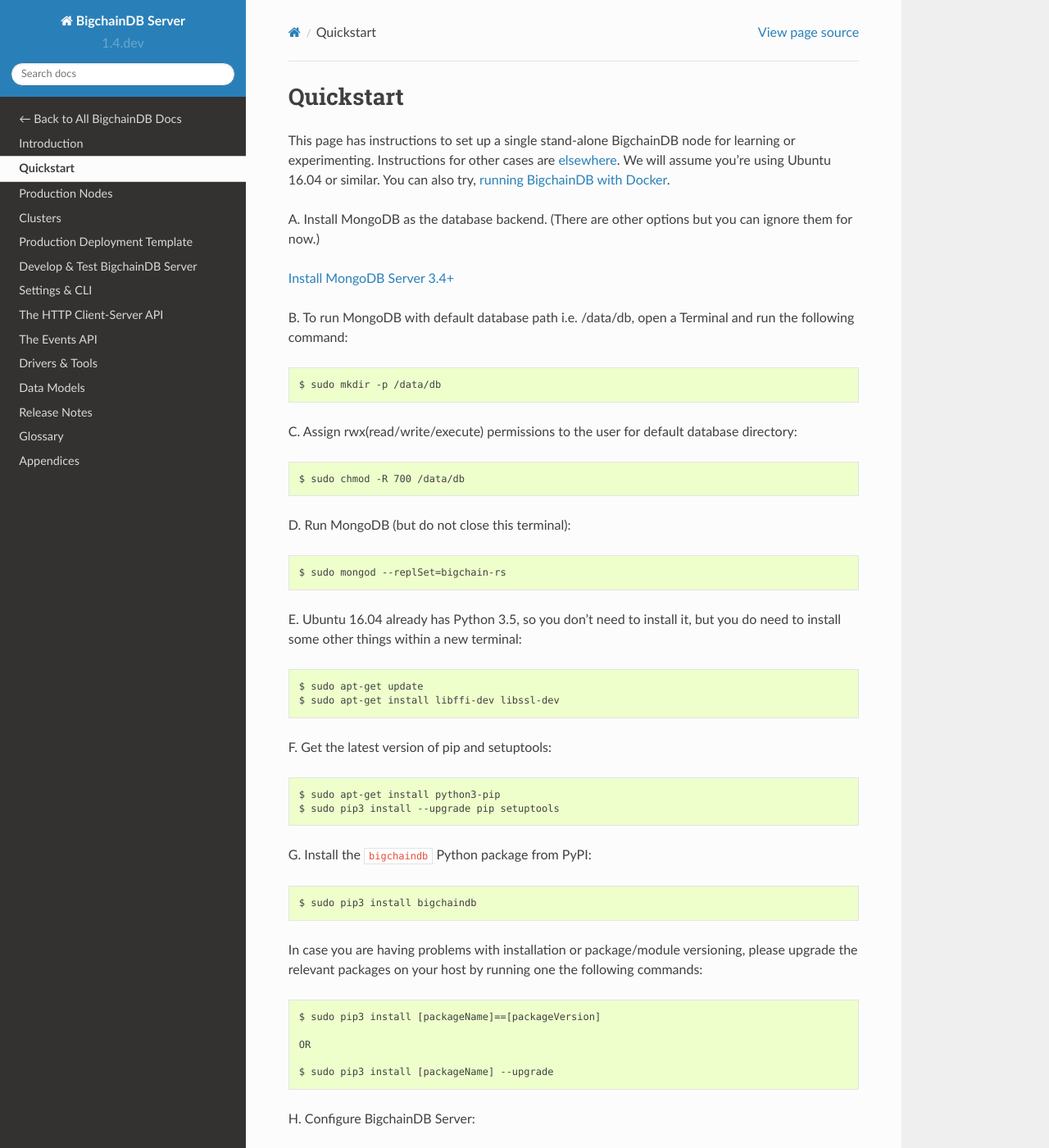
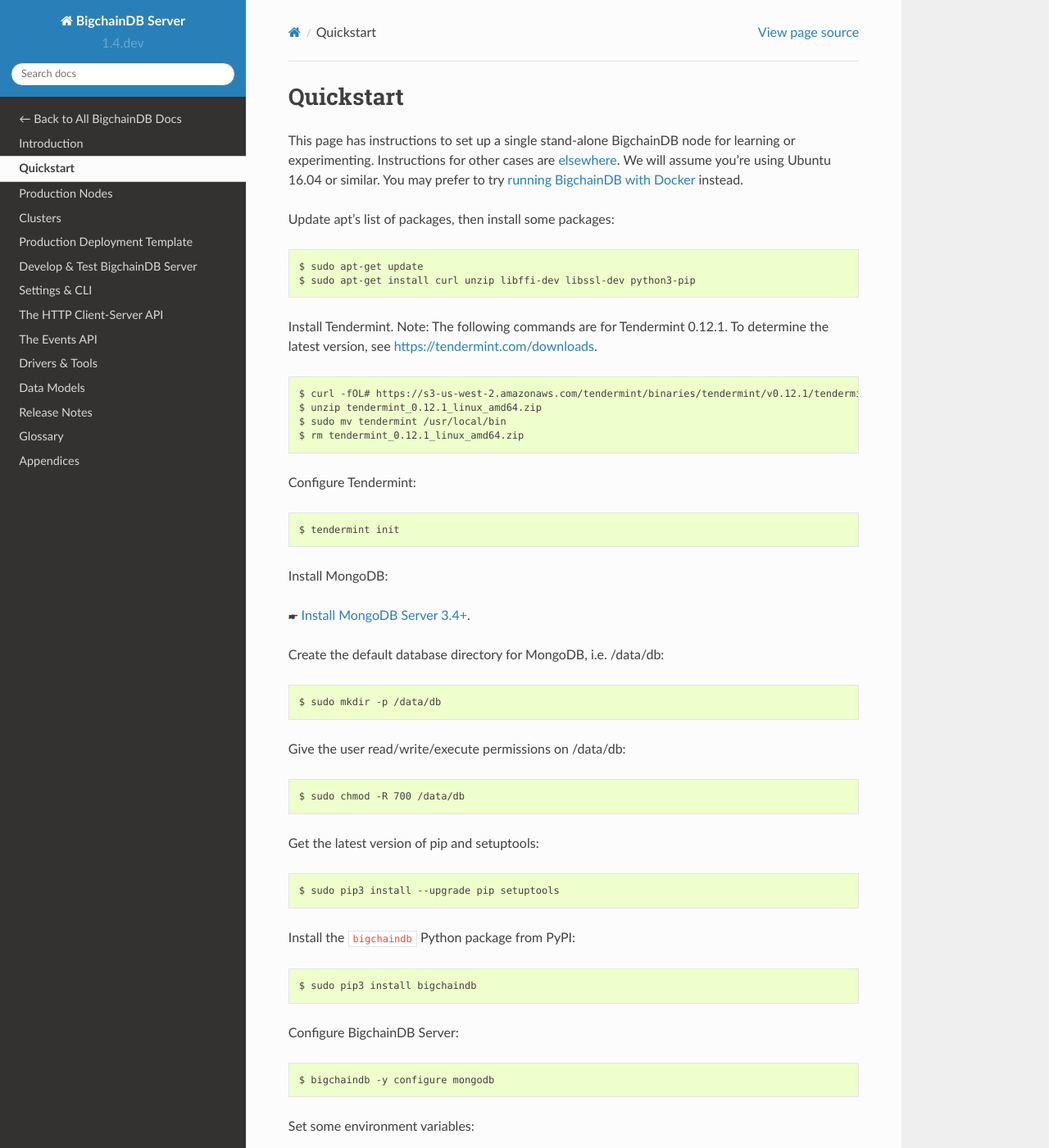
Before and after one commit to bigchaindb/bigchaindb, a Sphinx documentation site: the page built from docs/server/source/quickstart.md, in a window 1280 px wide and 1400 px high. Shown: the whole window at 82% size. Built offline with Sphinx 7.4.7 and the Read the Docs theme 2.0.0, drawn with Linux system fonts in a browser that asks for light colours; some of the changed text lies outside the part shown.

Commit message:
Updated Quickstart page for Tendermint

````diff
--- a/docs/server/source/quickstart.md
+++ b/docs/server/source/quickstart.md
@@ -1,69 +1,87 @@
 # Quickstart
 
-This page has instructions to set up a single stand-alone BigchainDB node for learning or experimenting. Instructions for other cases are [elsewhere](introduction.html). We will assume you're using Ubuntu 16.04 or similar. You can also try, [running BigchainDB with Docker](appendices/run-with-docker.html).
+This page has instructions to set up a single stand-alone BigchainDB node for learning or experimenting. Instructions for other cases are [elsewhere](introduction.html). We will assume you're using Ubuntu 16.04 or similar. You may prefer to try [running BigchainDB with Docker](appendices/run-with-docker.html) instead.
 
-A. Install MongoDB as the database backend. (There are other options but you can ignore them for now.)
+Update apt's list of packages, then install some packages:
+```text
+$ sudo apt-get update
+$ sudo apt-get install curl unzip libffi-dev libssl-dev python3-pip
+```
 
-[Install MongoDB Server 3.4+](https://docs.mongodb.com/manual/tutorial/install-mongodb-on-ubuntu/)
+Install Tendermint. Note: The following commands are for Tendermint 0.12.1. To determine the latest version, see [https://tendermint.com/downloads](https://tendermint.com/downloads).
+```text
+$ curl -fOL# https://s3-us-west-2.amazonaws.com/tendermint/binaries/tendermint/v0.12.1/tendermint_0.12.1_linux_amd64.zip
+$ unzip tendermint_0.12.1_linux_amd64.zip
+$ sudo mv tendermint /usr/local/bin
+$ rm tendermint_0.12.1_linux_amd64.zip
+```
 
-B. To run MongoDB with default database path i.e. /data/db, open a Terminal and run the following command:
+Configure Tendermint:
+```text
+$ tendermint init
+```
+
+Install MongoDB:
+
+🖝 [Install MongoDB Server 3.4+](https://docs.mongodb.com/manual/tutorial/install-mongodb-on-ubuntu/).
+
+Create the default database directory for MongoDB, i.e. /data/db:
 ```text
 $ sudo mkdir -p /data/db
 ```
 
-C. Assign rwx(read/write/execute) permissions to the user for default database directory:
+Give the user read/write/execute permissions on /data/db:
 ```text
 $ sudo chmod -R 700 /data/db
 ```
 
-D. Run MongoDB (but do not close this terminal):
+Get the latest version of pip and setuptools:
+```text
+$ sudo pip3 install --upgrade pip setuptools
+```
+
+Install the `bigchaindb` Python package from PyPI:
+```text
+$ sudo pip3 install bigchaindb
+```
+
+Configure BigchainDB Server:
+```text
+$ bigchaindb -y configure mongodb
+```
+
+Set some environment variables:
+```text
+$ export BIGCHAINDB_START_TENDERMINT=0
+$ export TENDERMINT_HOST=localhost
+$ export TENDERMINT_PORT=46657
+```
+
+Run MongoDB:
 ```text
 $ sudo mongod --replSet=bigchain-rs
 ```
 
-E. Ubuntu 16.04 already has Python 3.5, so you don't need to install it, but you do need to install some other things within a new terminal:
-```text
-$ sudo apt-get update
-$ sudo apt-get install libffi-dev libssl-dev
-```
+That will take hold of that terminal, so open a new terminal and continue.
 
-F. Get the latest version of pip and setuptools:
-```text
-$ sudo apt-get install python3-pip
-$ sudo pip3 install --upgrade pip setuptools
-```
-
-G. Install the `bigchaindb` Python package from PyPI:
-```text
-$ sudo pip3 install bigchaindb
-```
-
-In case you are having problems with installation or package/module versioning, please upgrade the relevant packages on your host by running one the following commands:
-```text
-$ sudo pip3 install [packageName]==[packageVersion]
-
-OR
-
-$ sudo pip3 install [packageName] --upgrade
-```
-
-H. Configure BigchainDB Server:
-```text
-$ bigchaindb -y configure mongodb
-```
-
-I. Run BigchainDB Server:
+Run BigchainDB Server:
 ```text
 $ bigchaindb start
 ```
 
-J. Verify BigchainDB Server setup by visiting the BigchainDB Root URL in your browser:
+Verify BigchainDB Server setup by visiting the BigchainDB Root URL in your browser:
 
 [http://127.0.0.1:9984/](http://127.0.0.1:9984/)
 
-A correctly installed installation will show you a JSON object with information about the API, docs, version and your public key.
+The response should be a JSON object with information about the API endpoints, docs URL and more.
 
-You now have a running BigchainDB Server and can post transactions to it.
+In yet another terminal, run Tendermint:
+```text
+$ tendermint unsafe_reset_all
+$ tendermint node
+```
+
+You now have a running BigchainDB Node and can post transactions to it.
 One way to do that is to use the BigchainDB Python Driver.
 
 [Install the BigchainDB Python Driver (link)](https://docs.bigchaindb.com/projects/py-driver/en/latest/quickstart.html)
````
